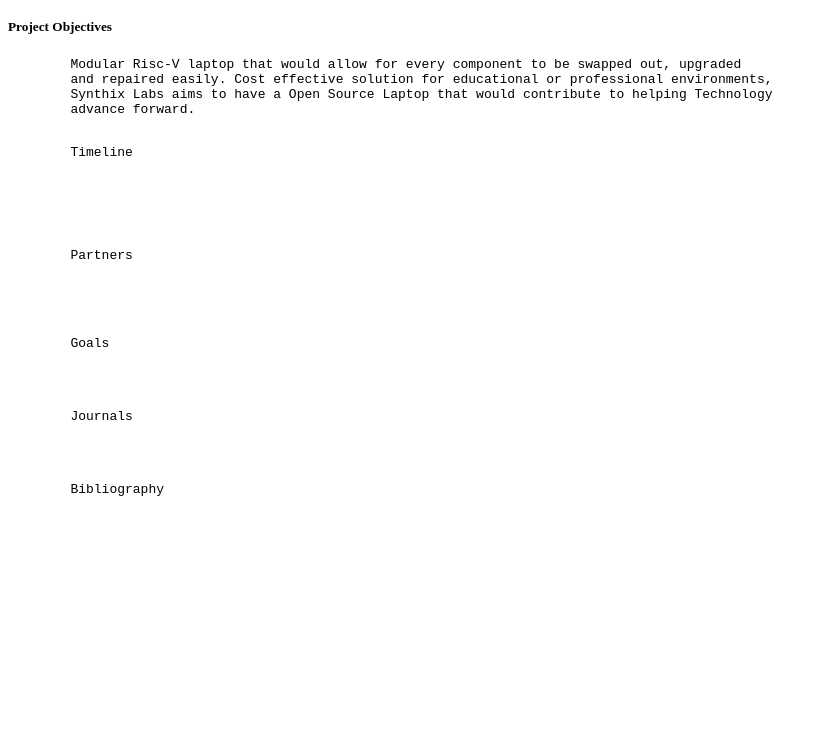
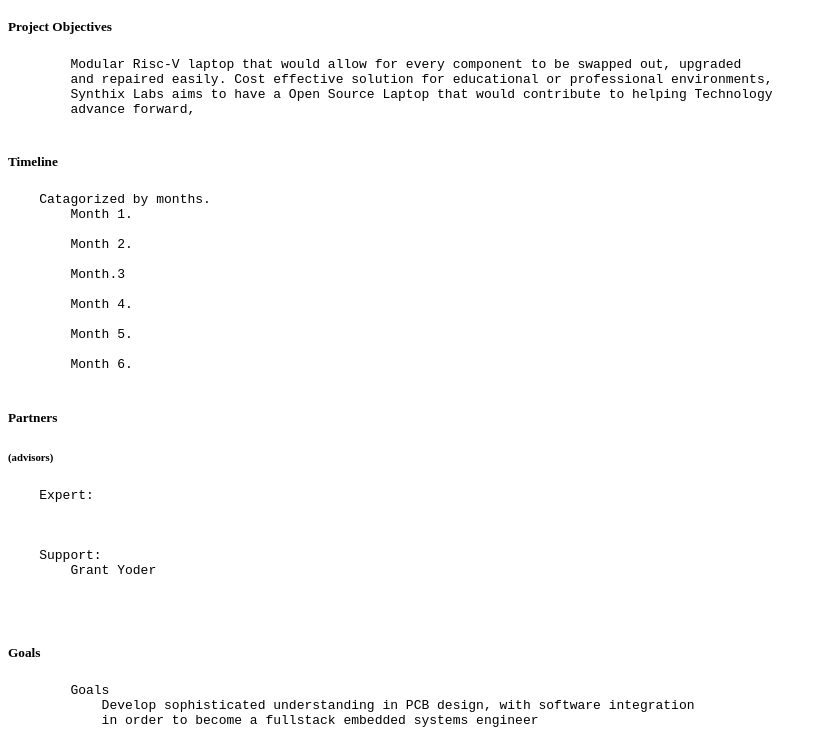
Before and after one commit to systemsculptor/SynthixLabs, a plain HTML site: page Home/laboratory.html in a window 1280 px wide. Shown: the part 44-800 px from the top of the page, without its empty margins (0-827 px from the left). Drawn offline with Linux system fonts and the light colour scheme.

Commit message:
Update laboratory.html

```diff
--- a/Home/laboratory.html
+++ b/Home/laboratory.html
@@ -4,7 +4,7 @@
     <meta charset="UTF-8">
     <meta http-equiv="X-UA-Compatible" content="IE=edge">
     <meta name="viewport" content="width=device-width, initial-scale=1.0">
-    <title>Document</title>
+    <title>Labratory</title>
     <link rel="stylesheet" href="home.css">
 </head>
 <body>
@@ -17,40 +17,52 @@
         Modular Risc-V laptop that would allow for every component to be swapped out, upgraded
         and repaired easily. Cost effective solution for educational or professional environments,
         Synthix Labs aims to have a Open Source Laptop that would contribute to helping Technology
-        advance forward.
+        advance forward,
     </pre>
 
+    <h5> Timeline</h5>
+    <pre>
+    Catagorized by months.
+        Month 1.
 
+        Month 2.
+
+        Month.3
+
+        Month 4.
+
+        Month 5.
+
+        Month 6.
+    </pre>
+    <h5> Partners</h5>
+    <h6> (advisors) </h6>
     <pre>
-        Timeline
+    Expert:
 
+
+
+    Support:
+        Grant Yoder
+
+
+    </pre>
+
+    <h5> Goals </h5>
+    <pre>
+        Goals
+            Develop sophisticated understanding in PCB design, with software integration
+            in order to become a fullstack embedded systems engineer
+    </pre>
+    <h5> Journals </h5>
+    <pre>
 
 
 
     </pre>
+    <h5> Bibliography </h5>
+    <pre>
 
-    <pre>
-        Partners
-
-
-
-    </pre>
-
-
-    <pre>
-        Goals
-
-
-    </pre>
-
-    <pre>
-        Journals
-
-
-    </pre>
-
-    <pre>
-        Bibliography
 
     </pre>
 
```
